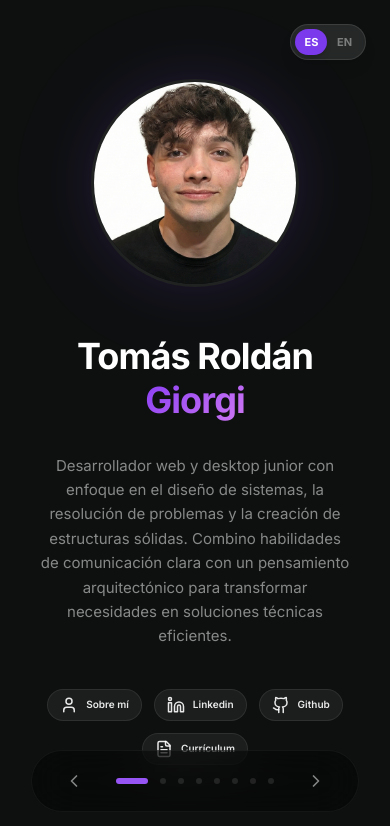
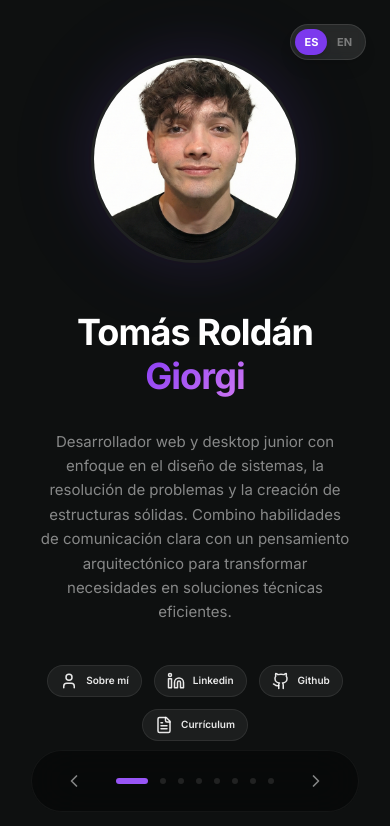
Before and after one commit to tomygiordev/portfolio_Giorgi, a React (Vite) app: page / in a window 390 px wide. Shown: the top 826 px of the page. Built offline with nearby package versions, Linux system fonts and the light colour scheme; the HTML template or start-up script is replaced by a standard one.

Commit message:
Update HeroSlide.tsx

```diff
--- a/src/components/HeroSlide.tsx
+++ b/src/components/HeroSlide.tsx
@@ -18,7 +18,7 @@ const HeroSlide = ({ onAboutClick }: HeroSlideProps) => {
     : "/CV_Tomas_Roldan_Giorgi_ENG.pdf";
 
   return (
-    <section className="slide-section flex items-center justify-center py-20 md:py-0 relative">
+    <section className="slide-section flex items-center justify-center pt-20 pb-32 md:py-0 relative">
       <div className="w-full max-w-6xl mx-auto px-10 md:px-16 flex flex-col-reverse md:flex-row items-center justify-center gap-12 md:gap-20">
 
         {/* Left content */}
@@ -87,14 +87,16 @@ const HeroSlide = ({ onAboutClick }: HeroSlideProps) => {
           onMouseLeave={() => setIsHovered(false)}
         >
           <div className="profile-circle transition-all duration-100 hover:scale-105 relative">
+            {/* Normal image stays in flow to maintain container size */}
             <img
               src={profileNormal}
               alt="Tomás Roldán Giorgi"
-              className={`absolute inset-0 w-full h-full object-cover transition-opacity duration-300 ${isHovered ? "opacity-0" : "opacity-100"}`}
+              className={`w-full h-full object-cover transition-opacity duration-300 ${isHovered ? "opacity-0" : "opacity-100"}`}
             />
+            {/* Hover image overlaid on top */}
             <img
               src={profilePink}
-              alt="Tomás Roldán Giorgi (Hover)"
+              alt="Tomás Roldán Giorgi"
               className={`absolute inset-0 w-full h-full object-cover transition-opacity duration-300 ${isHovered ? "opacity-100" : "opacity-0"}`}
             />
           </div>
```
